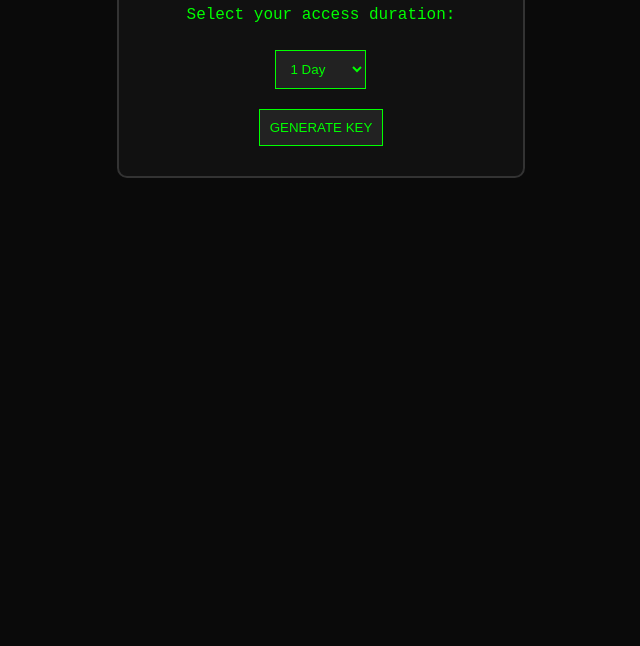
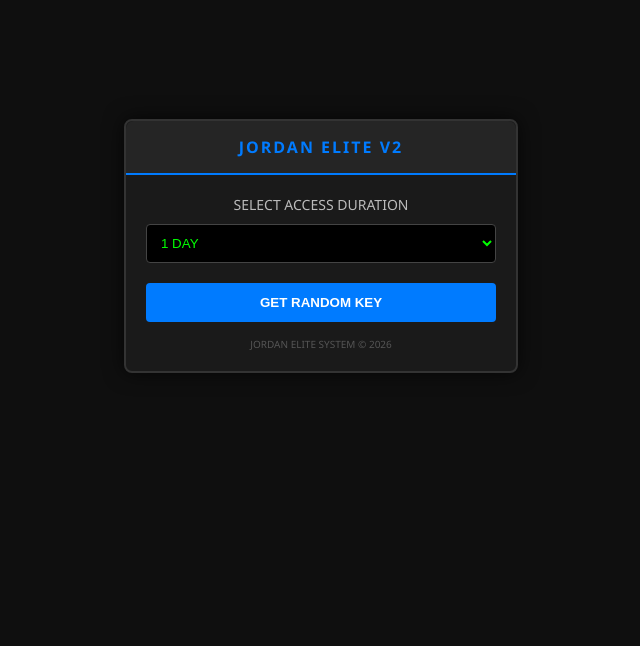
Before and after one commit to yourdad69bihj/sdfsdfsdfsd, a plain HTML site: page index.html in a window 1280 px wide. Shown: the part 154-800 px from the top of the page, without its empty margins (319-959 px from the left). Drawn offline with Linux system fonts and the light colour scheme.

Commit message:
Update index.html

```diff
--- a/index.html
+++ b/index.html
@@ -1,35 +1,168 @@
 <!DOCTYPE html>
-<html>
+<html lang="en">
 <head>
+    <meta charset="UTF-8">
+    <meta name="viewport" content="width=device-width, initial-scale=1.0">
     <title>JORDAN ELITE | KEY SYSTEM</title>
     <style>
-        body { background: #0a0a0a; color: #0f0; font-family: 'Courier New', monospace; text-align: center; padding-top: 50px; }
-        .box { border: 2px solid #333; display: inline-block; padding: 20px; background: #111; border-radius: 10px; }
-        select, button { padding: 10px; margin: 10px; background: #222; color: #0f0; border: 1px solid #0f0; cursor: pointer; }
-        #keyDisplay { margin-top: 20px; font-weight: bold; font-size: 20px; display: none; }
+        /* Roblox Speed Game / Dark Mod Menu Style */
+        body {
+            background-color: #0f0f0f;
+            color: #ffffff;
+            font-family: 'Segoe UI', Tahoma, Geneva, Verdana, sans-serif;
+            display: flex;
+            justify-content: center;
+            align-items: center;
+            height: 100vh;
+            margin: 0;
+            overflow: hidden;
+        }
+
+        .container {
+            background: #1a1a1a;
+            border: 2px solid #333;
+            border-radius: 8px;
+            width: 350px;
+            padding: 20px;
+            text-align: center;
+            box-shadow: 0 0 20px rgba(0, 0, 0, 0.7);
+        }
+
+        .header {
+            background: #252525;
+            margin: -20px -20px 20px -20px;
+            padding: 15px;
+            border-bottom: 2px solid #007bff;
+            border-radius: 8px 8px 0 0;
+            font-weight: bold;
+            letter-spacing: 2px;
+            color: #007bff;
+        }
+
+        label {
+            display: block;
+            margin-bottom: 10px;
+            font-size: 14px;
+            color: #bbb;
+        }
+
+        select {
+            width: 100%;
+            padding: 10px;
+            background: #000;
+            color: #0f0;
+            border: 1px solid #444;
+            border-radius: 4px;
+            margin-bottom: 20px;
+            outline: none;
+        }
+
+        button {
+            width: 100%;
+            padding: 12px;
+            background: #007bff;
+            color: white;
+            border: none;
+            border-radius: 4px;
+            font-weight: bold;
+            cursor: pointer;
+            transition: 0.2s;
+            text-transform: uppercase;
+        }
+
+        button:hover {
+            background: #0056b3;
+            box-shadow: 0 0 10px #007bff;
+        }
+
+        #keyBox {
+            margin-top: 20px;
+            padding: 15px;
+            background: #000;
+            border: 1px dashed #0f0;
+            display: none;
+            animation: fadeIn 0.5s ease;
+        }
+
+        #keyText {
+            color: #0f0;
+            font-family: 'Courier New', Courier, monospace;
+            font-size: 14px;
+            word-break: break-all;
+        }
+
+        .footer-text {
+            font-size: 10px;
+            color: #555;
+            margin-top: 15px;
+        }
+
+        @keyframes fadeIn {
+            from { opacity: 0; transform: translateY(10px); }
+            to { opacity: 1; transform: translateY(0); }
+        }
     </style>
 </head>
 <body>
-    <div class="box">
-        <h1>JORDAN ELITE ACCESS</h1>
-        <p>Select your access duration:</p>
-        <select id="time">
-            <option>1 Day</option>
-            <option>1 Month</option>
-            <option>1 Year</option>
-            <option>Lifetime</option>
-        </select>
-        <br>
-        <button onclick="generateKey()">GENERATE KEY</button>
-        <div id="keyDisplay">YOUR KEY: <span id="keyText"></span></div>
+
+<div class="container">
+    <div class="header">JORDAN ELITE V2</div>
+
+    <label for="duration">SELECT ACCESS DURATION</label>
+    <select id="duration">
+        <option value="1">1 DAY</option>
+        <option value="30">1 MONTH</option>
+        <option value="365">1 YEAR</option>
+        <option value="99999">LIFETIME</option>
+    </select>
+
+    <button onclick="generateKey()">Get Random Key</button>
+
+    <div id="keyBox">
+        <div style="font-size: 11px; color: #888; margin-bottom: 5px;">KEY COPIED TO CLIPBOARD:</div>
+        <div id="keyText"></div>
     </div>
 
-    <script>
-        function generateKey() {
-            document.getElementById('keyText').innerText = "key67";
-            document.getElementById('keyDisplay').style.display = "block";
-            alert("Key Generated for: " + document.getElementById('time').value);
+    <div class="footer-text">JORDAN ELITE SYSTEM &copy; 2026</div>
+</div>
+
+<script>
+    function generateKey() {
+        const chars = 'abcdefghijklmnopqrstuvwxyz0123456789';
+
+        // Helper to make random strings
+        function randomStr(len) {
+            let res = '';
+            for (let i = 0; i < len; i++) {
+                res += chars.charAt(Math.floor(Math.random() * chars.length));
+            }
+            return res;
         }
-    </script>
+
+        // Format: sdfjsdif78437758-3okkdfum9j3
+        const part1 = randomStr(16);
+        const part2 = randomStr(11);
+        const finalKey = part1 + "-" + part2;
+
+        // Calculate Expiration
+        const days = parseInt(document.getElementById('duration').value);
+        const expiryTime = Date.now() + (days * 24 * 60 * 60 * 1000);
+
+        // Save to LocalStorage so the Cookie Clicker script can see it
+        localStorage.setItem('jordan_key', finalKey);
+        localStorage.setItem('jordan_expiry', expiryTime);
+
+        // UI Update
+        const keyText = document.getElementById('keyText');
+        keyText.innerText = finalKey;
+        document.getElementById('keyBox').style.display = 'block';
+
+        // Copy to Clipboard
+        navigator.clipboard.writeText(finalKey).then(() => {
+            console.log('Key copied!');
+        });
+    }
+</script>
+
 </body>
 </html>
```
